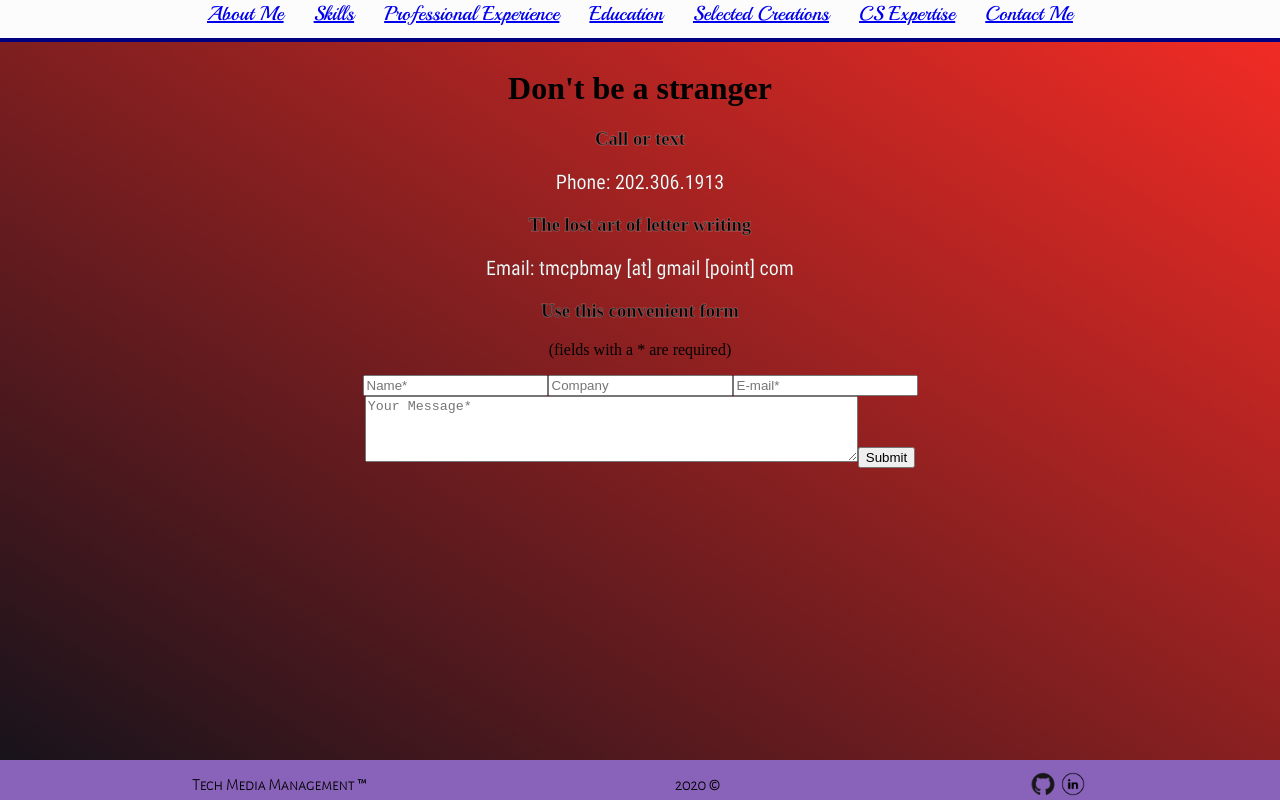
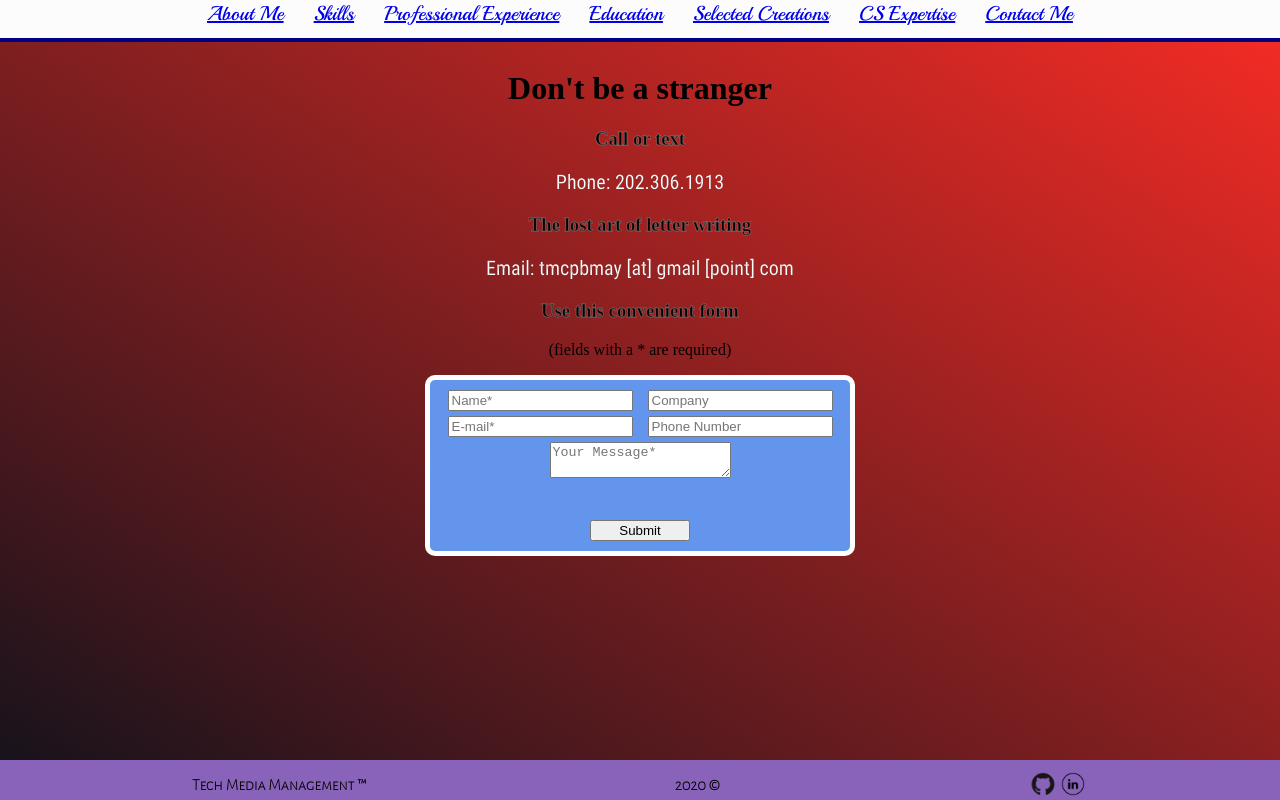
Before and after one commit to MakerMacAttack/portfolio, a React (Create React App) app: page /contact in a window 1280 px wide. Built offline with nearby package versions, Linux system fonts and the light colour scheme; a web font is replaced by a local one.

Commit message:
very basic contact form styling

```diff
--- a/src/components/ContactForm/ContactForm.css
+++ b/src/components/ContactForm/ContactForm.css
@@ -1,4 +1,48 @@
-#google-contact {
+/* #google-contact {
   width: 640px;
   height: 60vh;
+} */
+
+#contact-name {
+  grid-area: name;
 }
+
+#contact-company {
+  grid-area: company;
+}
+
+#contact-email {
+  grid-area: email;
+}
+
+#contact-phone {
+  grid-area: phone;
+}
+
+#contact-message {
+  grid-area: message;
+}
+
+#contact-submit {
+  grid-area: submit;
+}
+
+#contact-form {
+  background-color: #6495ed;
+  padding: 10px;
+  border-radius: 10px;
+  border: solid 5px #ffffff;
+  margin: 0 auto;
+  max-width: 400px;
+  display: grid;
+  grid-template-columns: repeat(8, 1fr);
+  grid-template-rows: repeat(6, 1fr);
+  grid-template-areas:
+    "name name name name company company company company"
+    "email email email email phone phone phone phone"
+    "message message message message message message message message"
+    "message message message message message message message message"
+    "message message message message message message message message"
+    ". . . submit submit . . .";
+  row-gap: 5px;
+}
--- a/src/components/ContactForm/ContactForm.jsx
+++ b/src/components/ContactForm/ContactForm.jsx
@@ -5,8 +5,9 @@ import "./ContactForm.css";
 export default function ContactForm(props) {
   const [formData, setFormData] = useState({
     name: "",
+    company: "",
     email: "",
-    company: "",
+    phone: "",
     message: "",
   });
 
@@ -34,6 +35,7 @@ export default function ContactForm(props) {
         company: "",
         name: "",
         email: "",
+        phone: "",
         message: "",
       });
       alert("Thank you! Mac will get back to you within one business day.");
@@ -41,10 +43,8 @@ export default function ContactForm(props) {
   }
 
   return (
-    <form onSubmit={handleSubmit}>
-      <div id="identifiers">
-        <label>
-          {/* Name: */}
+    <form onSubmit={handleSubmit} id="contact-form">
+      <label id="contact-name">
         <input
           type="text"
           name="name"
@@ -53,8 +53,7 @@ export default function ContactForm(props) {
           onChange={handleChange}
         />
       </label>
-        <label>
-          {/* Company: */}
+      <label id="contact-company">
         <input
           type="text"
           name="company"
@@ -63,8 +62,7 @@ export default function ContactForm(props) {
           onChange={handleChange}
         />
       </label>
-        <label>
-          {/* E-mail: */}
+      <label id="contact-email">
         <input
           type="text"
           name="email"
@@ -73,19 +71,26 @@ export default function ContactForm(props) {
           onChange={handleChange}
         />
       </label>
-      </div>
-      <label>
-        {/* Message: */}
+      <label id="contact-phone">
+        <input
+          type="text"
+          name="phone"
+          placeholder="Phone Number"
+          value={formData.phone}
+          onChange={handleChange}
+        />
+      </label>
+      <label id="contact-message">
         <textarea
-          rows="4"
-          cols="59"
+          // rows="4"
+          // cols="59"
           name="message"
           placeholder="Your Message*"
           value={formData.message}
           onChange={handleChange}
         />
       </label>
-      <input type="submit" />
+      <input type="submit" id="contact-submit" />
     </form>
   );
 }
```
Also changed, not shown: 1 other file (tests, documents, lock files or other folders). Lines whose indentation alone changed are shown as unchanged.
